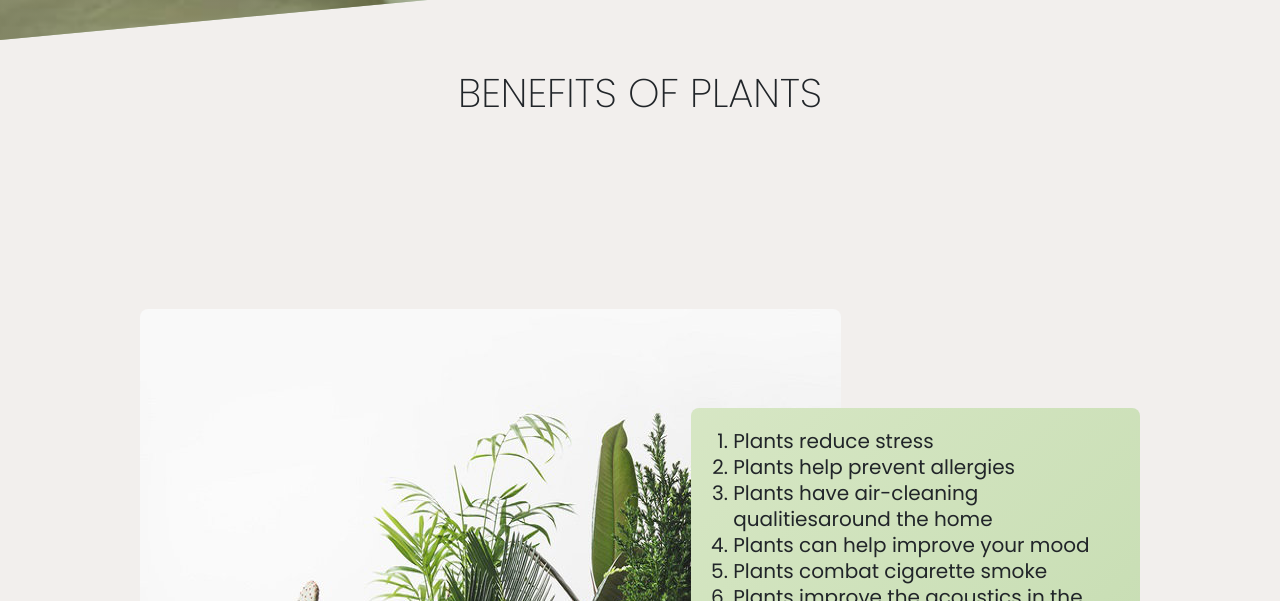
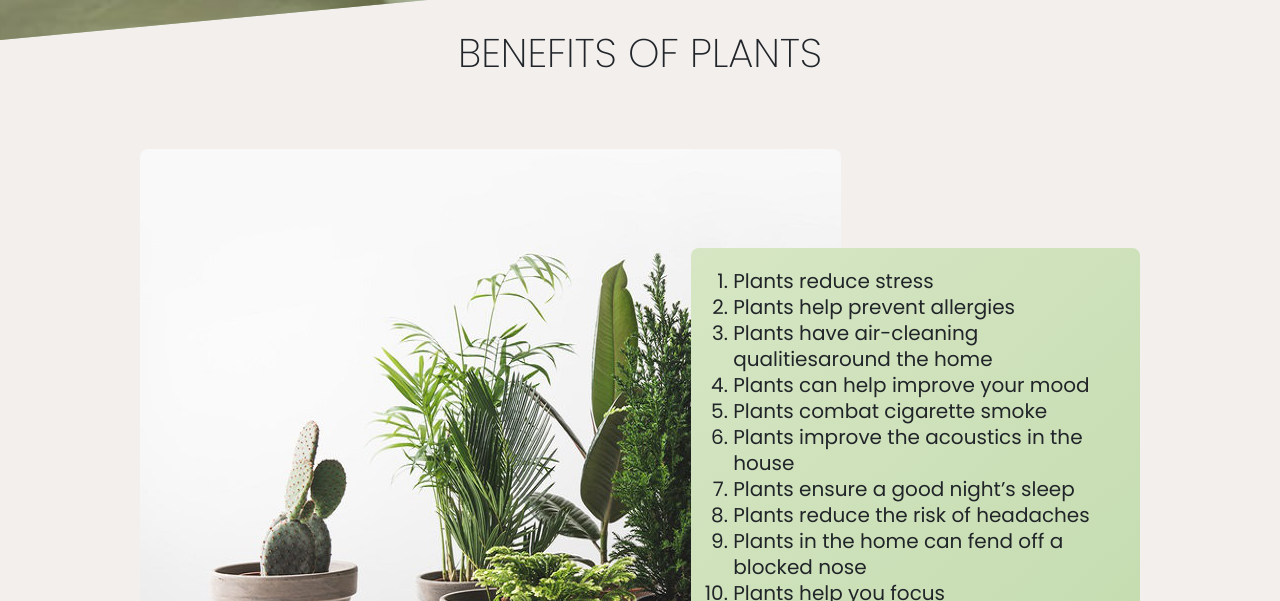
Before and after one commit to HinganuLarisa/The-world-of-plants-Web-site, a plain HTML site: page index.html in a window 1280 px wide. Shown: the part 720-1321 px from the top of the page. Drawn offline with nearby package versions, Linux system fonts and the light colour scheme.

Commit message:
Update style.css

```diff
--- a/css/style.css
+++ b/css/style.css
@@ -180,7 +180,13 @@
 	display: flex;
 	align-items: center;
 	justify-content: center;
-	margin-top: 80px;
+	margin-top: 40px;
+}
+@media (min-width: 1024px) and (max-width: 1280px) {
+	.container_benefits,
+	.heading-secondary {
+		margin-top: -40px;
+	}
 }
 .left_side {
 	width: 100%;
```
